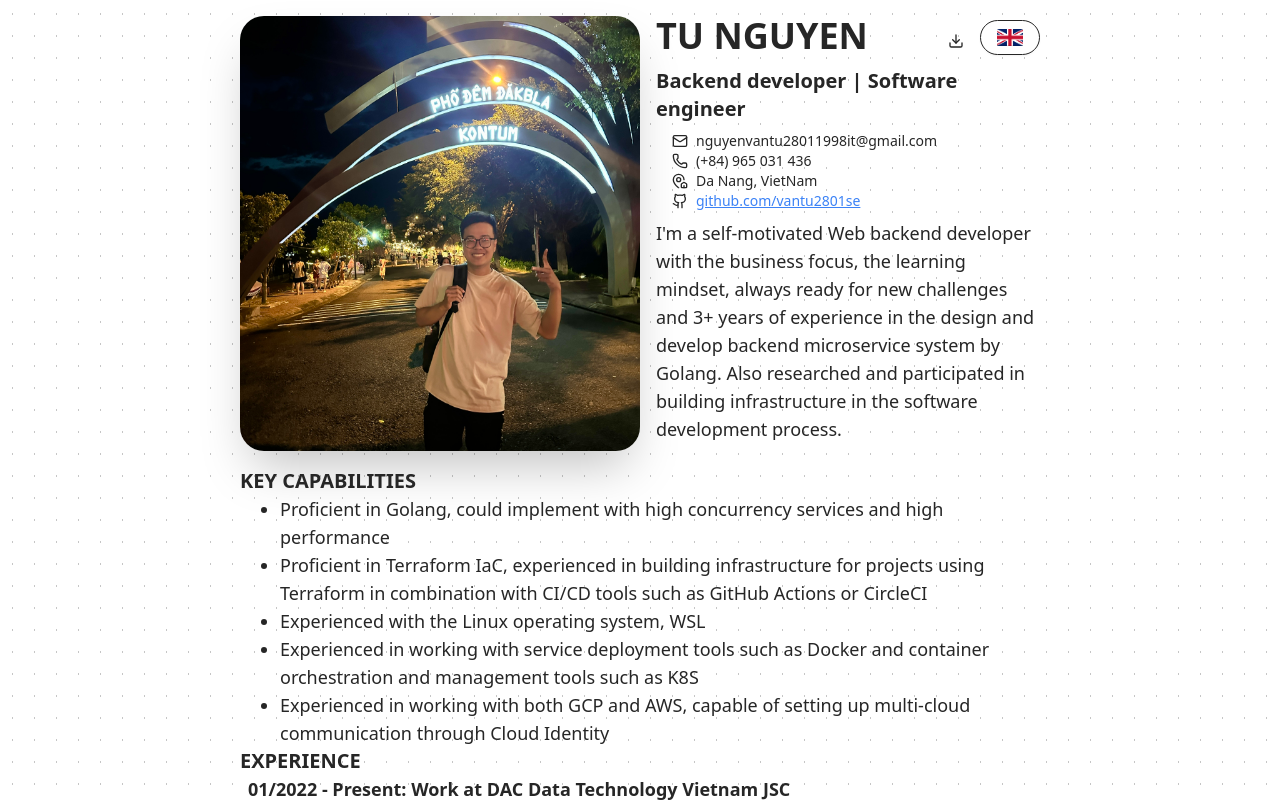
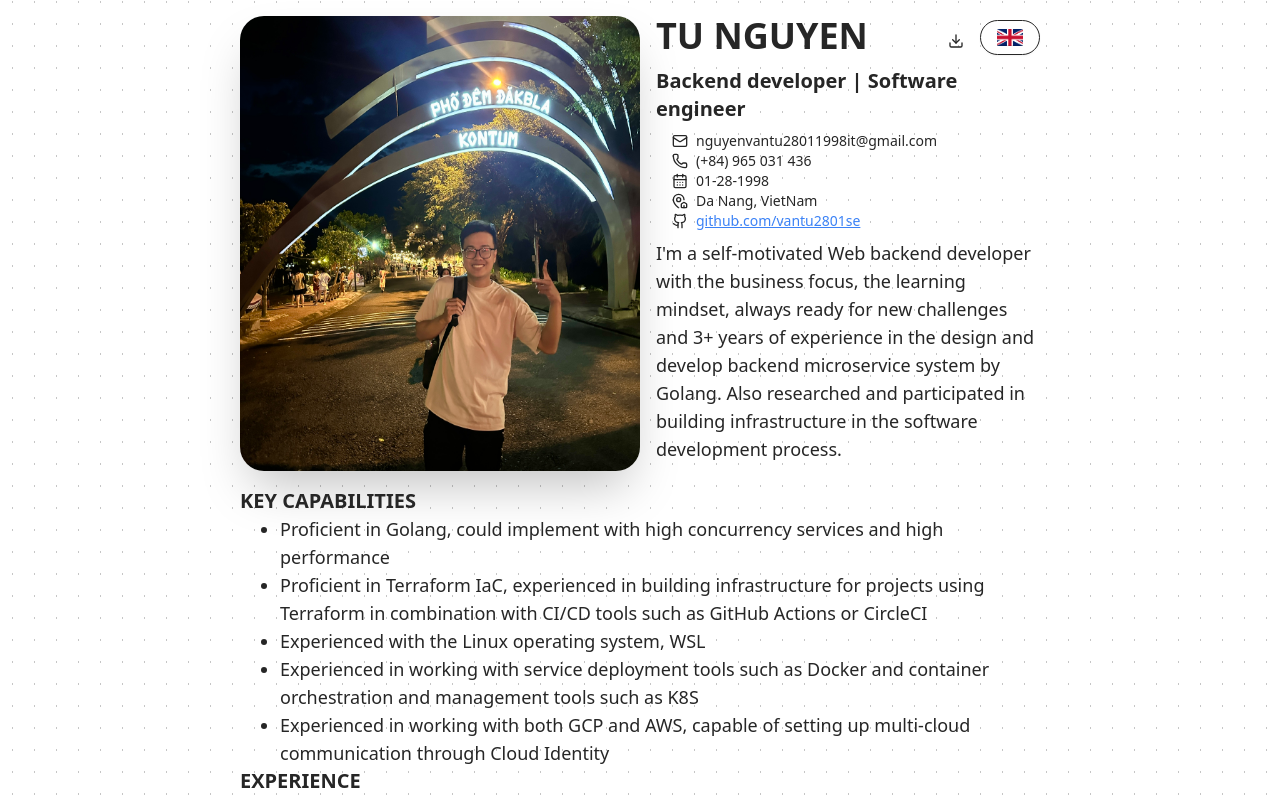
Before and after one commit to vantu2801se/vantu2801se.github.io, a Next.js app: page /en in a window 1280 px wide. Shown: the top 800 px of the page. Built offline with nearby package versions, Linux system fonts and the light colour scheme.

Commit message:
feat: add born

```diff
--- a/src/components/introduction.tsx
+++ b/src/components/introduction.tsx
@@ -2,7 +2,7 @@
 import Image from 'next/image'
 import profilePic from '../assets/image/me.jpg'
 import Link from "next/link";
-import { Phone, GithubIcon, MapPinHouse, Mail } from 'lucide-react';
+import { Phone, GithubIcon, MapPinHouse, Mail, CalendarDaysIcon } from 'lucide-react';
 import LangSelector from './langSelector';
 import useTranslate from '@/hooks/useTranslate';
 import DownloadCVButton from './downloadCV';
@@ -21,7 +21,6 @@ export default function Introduction() {
             <div className="flex flex-row justify-between ">
                 <h3 className="4xl font-bold ">{t("introduction_header_name")}</h3>
                 <div className="flex flex-row justify-between items-center">
-
                     <DownloadCVButton/>
                      <LangSelector/>
                 </div>
@@ -35,6 +34,10 @@ export default function Introduction() {
                 <div className="flex items-center gap-2">
                     <Phone size={16} />
                     <p> (+84) 965 031 436 </p>
+                </div>
+                <div className="flex items-center gap-2">
+                    <CalendarDaysIcon size={16}/>
+                    <p> {t("born")} </p>
                 </div>
                 <div className="flex items-center gap-2">
                     <MapPinHouse size={16} />
--- a/src/locales/en.ts
+++ b/src/locales/en.ts
@@ -2,6 +2,7 @@ const ENLISH = {
     "download_cv":"Download",
     "download_location":"/pdf/tu-nguyen-en.pdf",
     "download_file_name": "tu-nguyen-en.pdf",
+    "born":"01-28-1998",
 
     "introduction_header_name": "TU NGUYEN",
     "introduction_header_role_title":"Backend developer | Software engineer",
--- a/src/locales/ja.ts
+++ b/src/locales/ja.ts
@@ -2,7 +2,7 @@ const JAPANESE = {
     "download_cv":"ダウンロード",
     "download_location":"/pdf/tu-nguyen-ja.pdf",
     "download_file_name": "tu-nguyen-ja.pdf",
-
+    "born":"1998年1月28日",
     "introduction_header_name": "TU NGUYEN",
     "introduction_header_role_title":"バックエンド開発者 ・ ソフトウェアエンジニア",
     "introduction_contact_address": "ダナン市、 ベトナム ",
--- a/src/locales/vi.ts
+++ b/src/locales/vi.ts
@@ -2,6 +2,7 @@ const VIETNAMESE = {
     "download_cv":"Tải về",
     "download_location":"/pdf/tu-nguyen-vi.pdf",
     "download_file_name": "tu-nguyen-vi.pdf",
+    "born":"28-01-1998",
 
     "introduction_header_name": "NGUYỄN VĂN TỰ",
     "introduction_header_role_title":"Lập trình viên Backend | Kỹ sư phần mềm",
```
